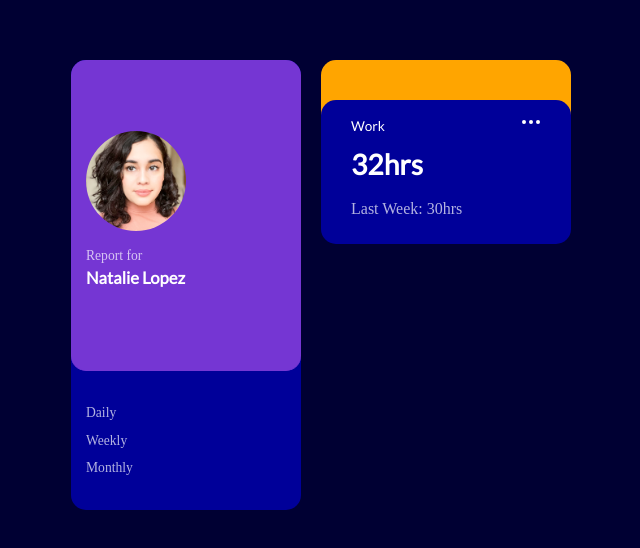
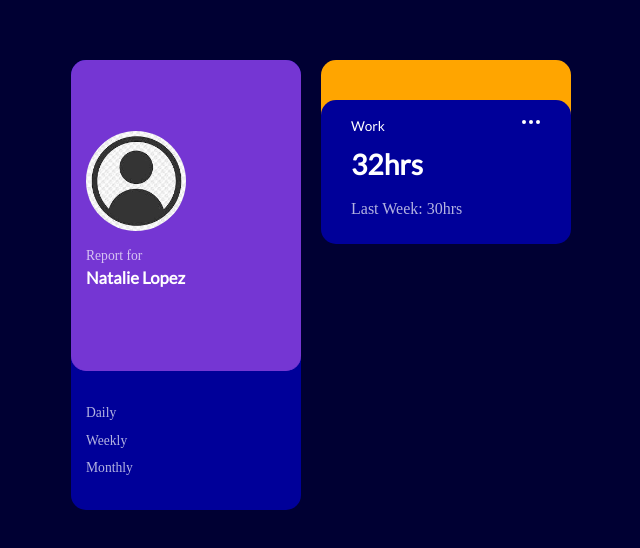
Before and after one commit to Nlopez4/time-tracker, a React (Create React App) app: page / in a window 1280 px wide. Shown: the part 130-678 px from the top of the page, without its empty margins (319-959 px from the left). Built offline with nearby package versions, Linux system fonts and the light colour scheme; a web font is replaced by a local one.

Commit message:
change picture to temp img

```diff
--- a/src/components/Card/index.js
+++ b/src/components/Card/index.js
@@ -8,7 +8,7 @@ function Card() {
             <div className="card-info">
                 <div className="description">
                     <div className="mobile-img">
-                        <img className="photo" src={process.env.PUBLIC_URL + '/images/portfolio.jpg'} alt="portfolio"/>
+                        <img className="photo" src={process.env.PUBLIC_URL + '/images/person.png'} alt="portfolio"/>
                     </div>
                     <div className="mobile-description">
                         <p className="report">Report for</p>
```
Also changed, not shown: public/images/person.png (added), public/images/portfolio.jpg (deleted).
